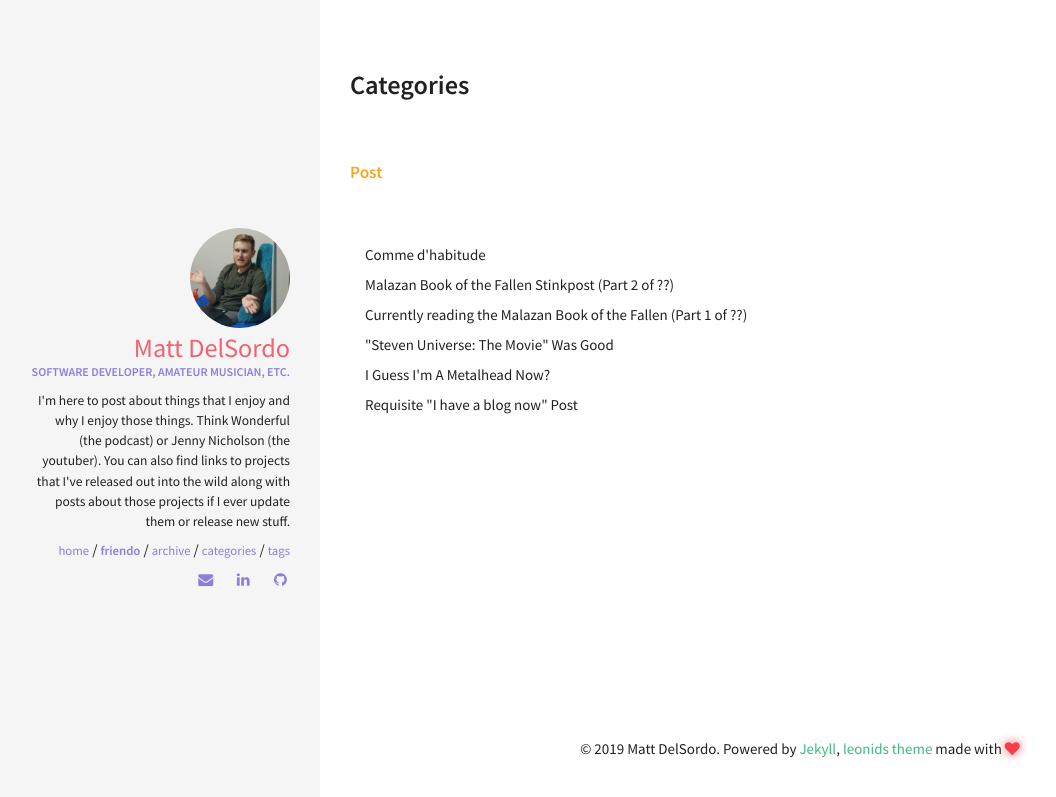
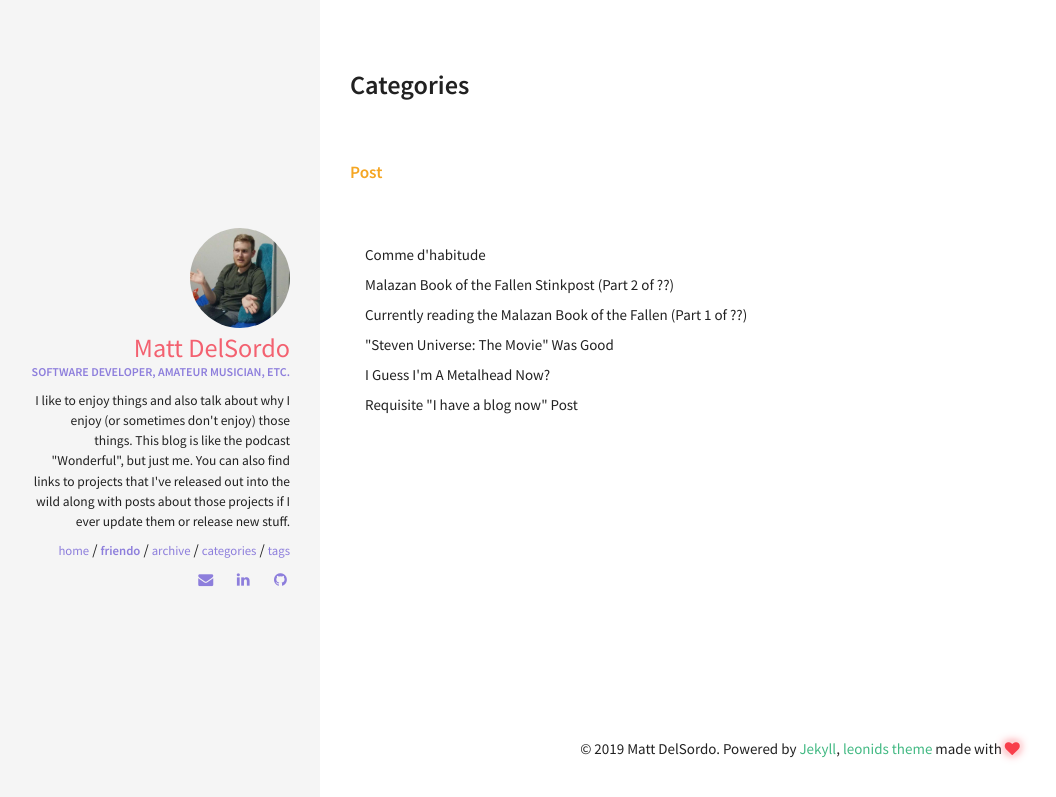
Before and after one commit to mattdelsordo/mattdelsordo.github.io, a Jekyll site: the page built from categories/index.html, in a window 1280 px wide. Shown: the top 797 px of the page, without its empty margins (0-1056 px from the left). Built offline with Jekyll 4.4.1, drawn with Linux system fonts in a browser that asks for light colours.

Commit message:
Update blog blurb

```diff
--- a/_config.yml
+++ b/_config.yml
@@ -36,7 +36,7 @@ owner:
   name: Matt DelSordo
   avatar: avatar.jpg
   job: "Software Developer, Amateur Musician, Etc."
-  bio: "I'm here to post about things that I enjoy and why I enjoy those things. Think Wonderful (the podcast) or Jenny Nicholson (the youtuber). You can also find links to projects that I've released out into the wild along with posts about those projects if I ever update them or release new stuff."
+  bio: "I like to enjoy things and also talk about why I enjoy (or sometimes don't enjoy) those things. This blog is like the podcast \"Wonderful\", but just me. You can also find links to projects that I've released out into the wild along with posts about those projects if I ever update them or release new stuff."
   email: mattdelsordo@gmail.com
   # disqus-shortname:
   # twitter: #username
```
